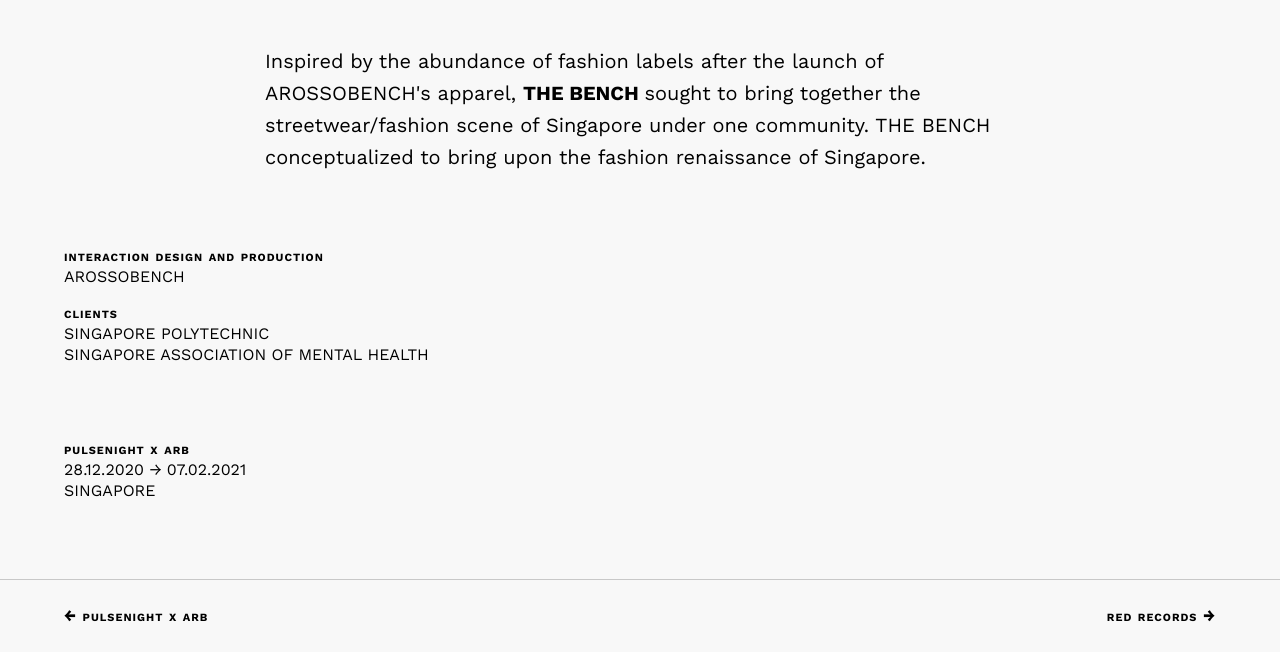
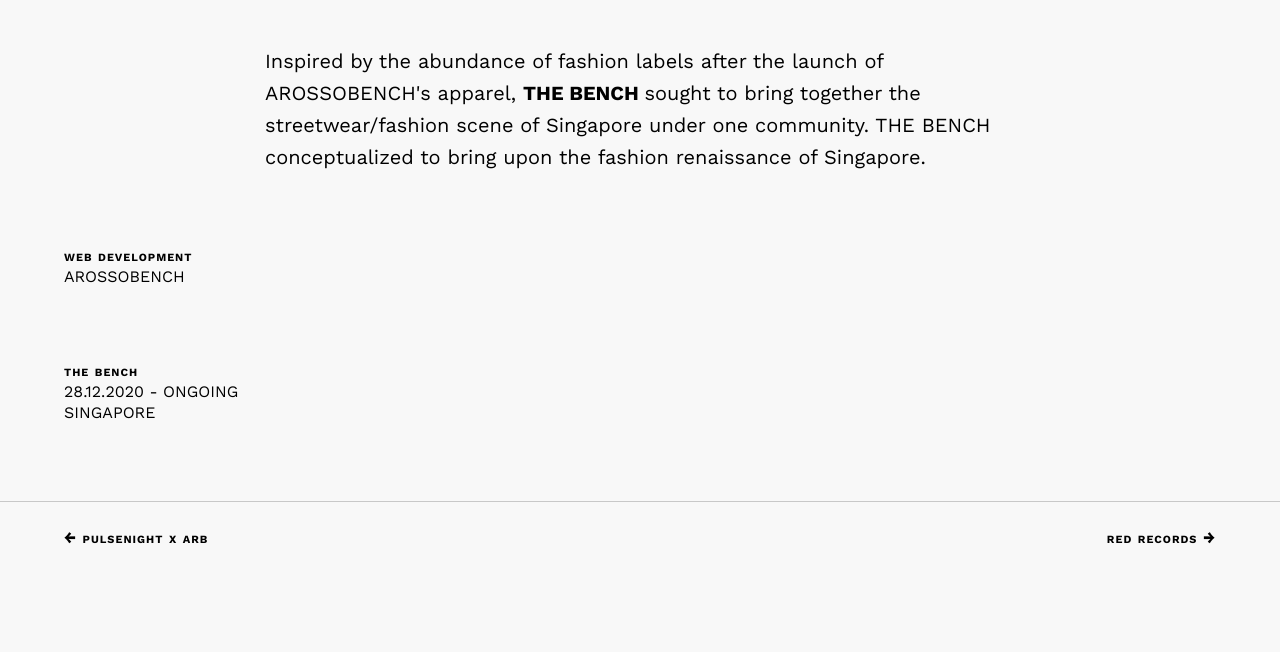
Before and after one commit to arossobench/AROSSOBENCH, a plain HTML site: page work/thebench.html in a window 1280 px wide. Shown: the part 1071-1723 px from the top of the page. After the commit the page ends 1645 px from the top, so only its background shows below. Drawn offline with nearby package versions, Linux system fonts and the light colour scheme.

Commit message:
Update thebench.html

```diff
--- a/work/thebench.html
+++ b/work/thebench.html
@@ -109,16 +109,14 @@
 											</p>
 										</div>
 													<div class="content-block small">
-														<h1 class="small-caps">Interaction Design and production</h1>
-														<p>AROSSOBENCH </p>
+														<h1 class="small-caps">WEB DEVELOPMENT</h1>
+														<p>AROSSOBENCH</p>
 
-														<h1 class="small-caps">Clients</h1>
-														<p>SINGAPORE POLYTECHNIC</p>
-														<p>SINGAPORE ASSOCIATION OF MENTAL HEALTH</p>
+
 													</div>
 													<div class="content-block small">
-														<h1 class="small-caps">PULSENIGHT X ARB</h1>
-														<p>28.12.2020 → 07.02.2021</p>
+														<h1 class="small-caps">THE BENCH</h1>
+														<p>28.12.2020 - ONGOING</p>
 														<p>SINGAPORE</p><br/></div>
 													</div>
 												</div>
```
